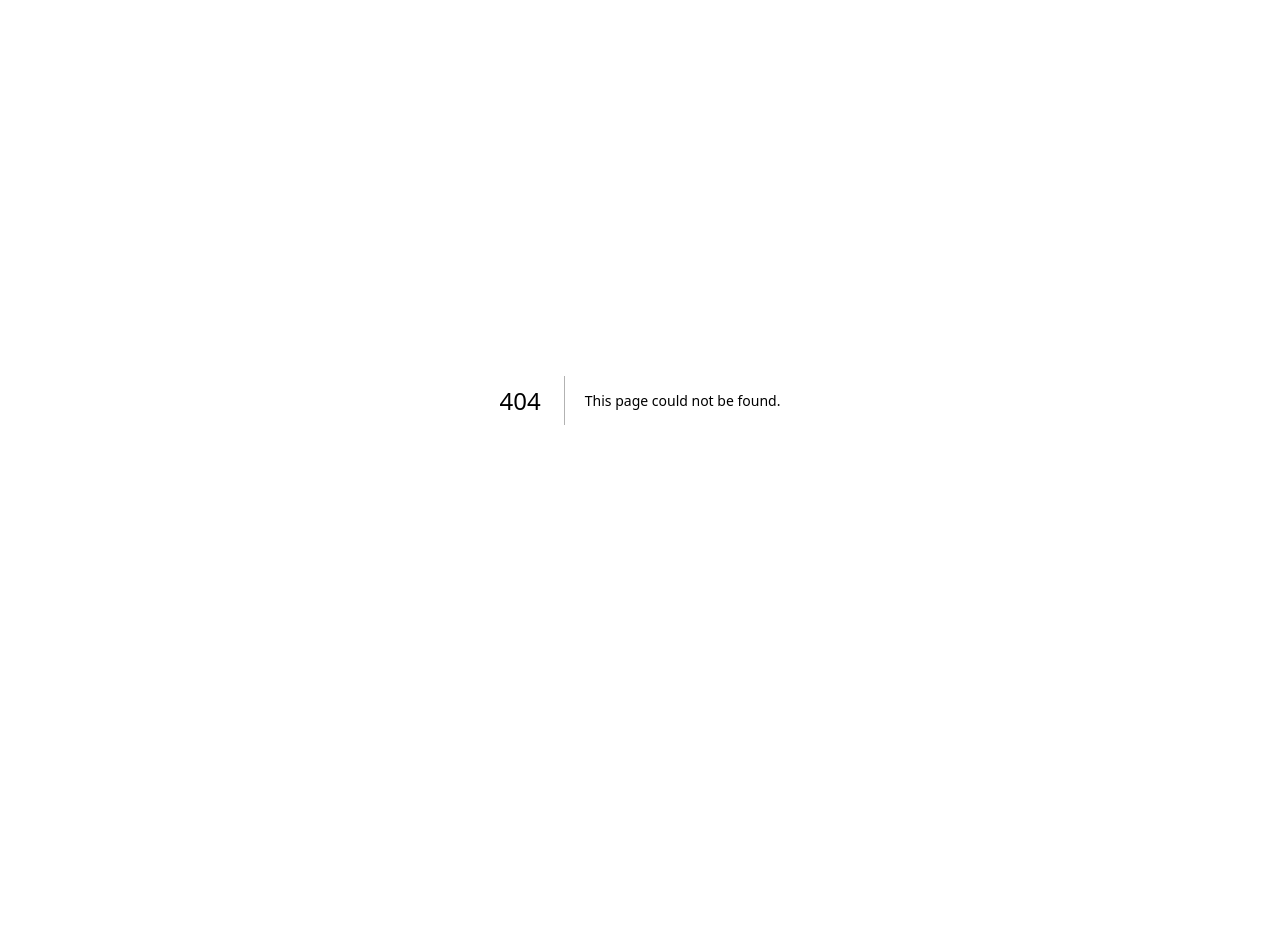
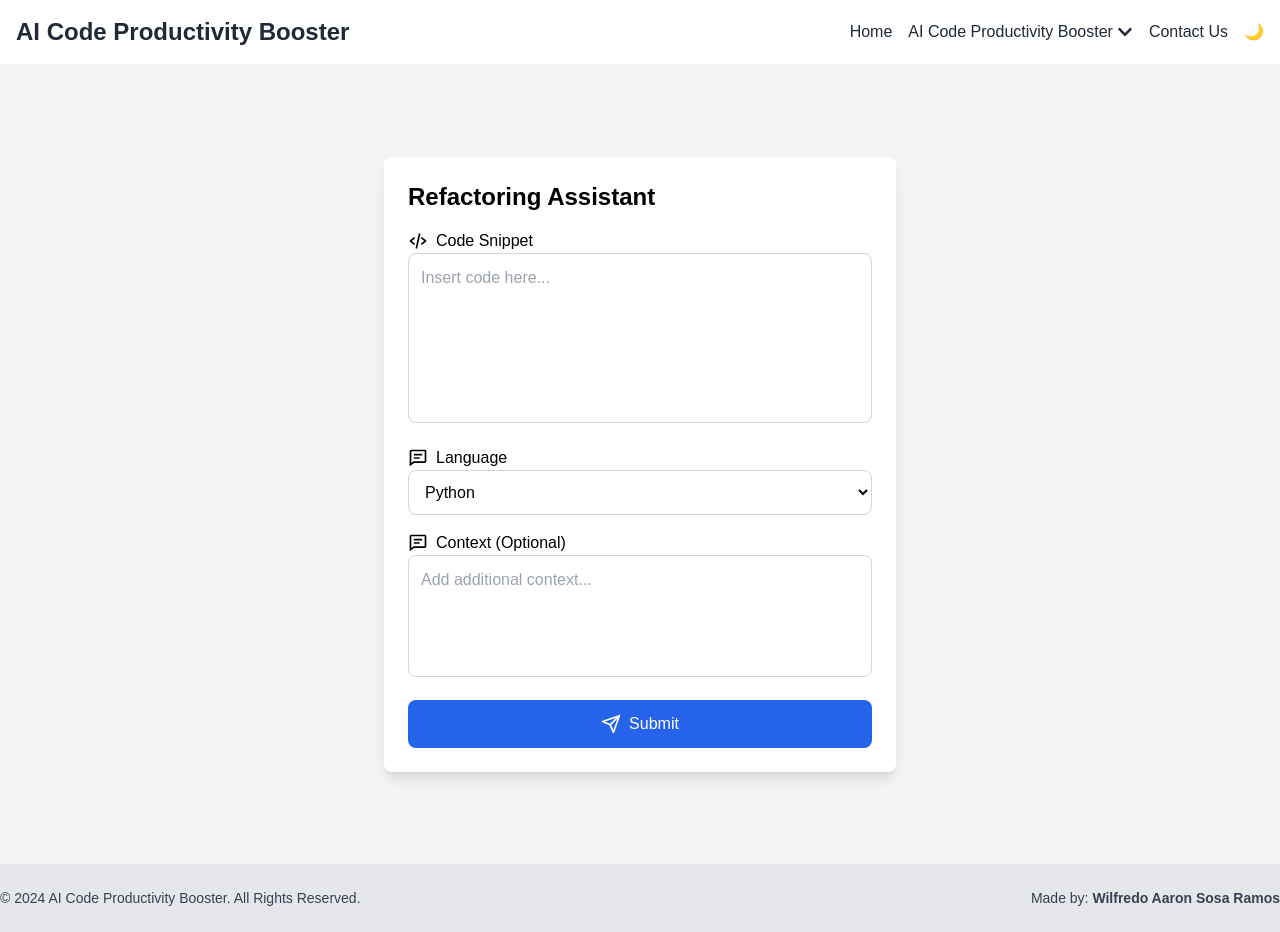
Before and after one commit to AaronSosaRamos/ai-code-productivity-booster-frontend, a Next.js app: page /refactoring-assistant in a window 1280 px wide. Before the commit this address had no page. Before the commit the page ends 800 px from the top, so only its background shows below. Built offline with nearby package versions, Linux system fonts and the light colour scheme.

Commit message:
new refactoring assistant form imp.

```diff
--- /dev/null
+++ b/app/refactoring-assistant/page.tsx
@@ -0,0 +1,11 @@
+"use client"
+
+import Layout from "@/components/Layout";
+import RefactoringForm from "@/components/RefactoringForm";
+export default function RefactoringAssistant() {
+  return (
+    <Layout>
+      <RefactoringForm />
+    </Layout>
+  );
+}
--- /dev/null
+++ b/components/RefactoringForm.tsx
@@ -0,0 +1,96 @@
+import { useForm } from "react-hook-form";
+import { zodResolver } from "@hookform/resolvers/zod";
+import { refactorSchema, RefactorFormValues } from "../schemas/RefactorSchema";
+import { motion } from "framer-motion";
+import { ToastContainer, toast } from "react-toastify";
+import { FiSend, FiLoader } from "react-icons/fi";
+import { BiCodeAlt, BiCommentDetail } from "react-icons/bi";
+import "react-toastify/dist/ReactToastify.css";
+
+export default function RefactoringForm() {
+  const { register, handleSubmit, formState: { errors, isSubmitting } } = useForm<RefactorFormValues>({
+    resolver: zodResolver(refactorSchema),
+  });
+
+  const onSubmit = (data: RefactorFormValues) => {
+    toast.success("Code submitted for refactoring");
+    console.log(data);
+  };
+
+  return (
+    <motion.div
+      initial={{ opacity: 0, y: -10 }}
+      animate={{ opacity: 1, y: 0 }}
+      transition={{ duration: 0.5 }}
+      className="flex items-center justify-center min-h-screen bg-gray-100 dark:bg-gray-900 transition-colors"
+    >
+      <motion.div
+        className="w-full max-w-lg bg-white dark:bg-gray-800 p-6 rounded-lg shadow-lg transition-all"
+        whileHover={{ scale: 1.02 }}
+      >
+        <h2 className="text-2xl font-bold mb-4 text-black dark:text-white">Refactoring Assistant</h2>
+
+        <form onSubmit={handleSubmit(onSubmit)} className="space-y-4">
+          <div>
+            <label className="flex items-center gap-2 text-black dark:text-white">
+              <BiCodeAlt className="text-xl" /> Code Snippet
+            </label>
+            <textarea
+              {...register("code_snippet")}
+              className="w-full p-3 border border-gray-300 dark:border-gray-600 rounded-lg resize-none focus:ring focus:ring-blue-500 dark:focus:ring-blue-400 transition text-black dark:text-white bg-white dark:bg-gray-700"
+              rows={6}
+              placeholder="Insert code here..."
+            ></textarea>
+            {errors.code_snippet && <p className="text-red-500 text-sm mt-1">{errors.code_snippet.message}</p>}
+          </div>
+
+          <div>
+            <label className="flex items-center gap-2 text-black dark:text-white">
+              <BiCommentDetail className="text-xl" /> Language
+            </label>
+            <select
+              {...register("language")}
+              className="w-full p-3 border border-gray-300 dark:border-gray-600 rounded-lg focus:ring focus:ring-blue-500 dark:focus:ring-blue-400 transition text-black dark:text-white bg-white dark:bg-gray-700"
+              defaultValue="python"
+            >
+              <option value="python">Python</option>
+              <option value="javascript">JavaScript</option>
+              <option value="typescript">TypeScript</option>
+              <option value="java">Java</option>
+            </select>
+          </div>
+
+          <div>
+            <label className="flex items-center gap-2 text-black dark:text-white">
+              <BiCommentDetail className="text-xl" /> Context (Optional)
+            </label>
+            <textarea
+              {...register("context")}
+              className="w-full p-3 border border-gray-300 dark:border-gray-600 rounded-lg resize-none focus:ring focus:ring-blue-500 dark:focus:ring-blue-400 transition text-black dark:text-white bg-white dark:bg-gray-700"
+              rows={4}
+              placeholder="Add additional context..."
+            ></textarea>
+            {errors.context && <p className="text-red-500 text-sm mt-1">{errors.context.message}</p>}
+          </div>
+
+          <motion.button
+            type="submit"
+            disabled={isSubmitting}
+            className="w-full p-3 bg-blue-600 text-white rounded-lg hover:bg-blue-700 dark:bg-blue-500 dark:hover:bg-blue-600 transition-all flex items-center justify-center gap-2"
+            whileHover={{ scale: 1.05 }}
+            whileTap={{ scale: 0.95 }}
+          >
+            {isSubmitting ? (
+              <FiLoader className="animate-spin mr-2 text-xl" />
+            ) : (
+              <FiSend className="text-xl" />
+            )}
+            {isSubmitting ? "Processing..." : "Submit"}
+          </motion.button>
+        </form>
+
+        <ToastContainer position="top-right" autoClose={3000} hideProgressBar />
+      </motion.div>
+    </motion.div>
+  );
+}
--- /dev/null
+++ b/schemas/RefactorSchema.ts
@@ -0,0 +1,9 @@
+import { z } from "zod";
+
+export const refactorSchema = z.object({
+  code_snippet: z.string().min(10, "El código debe tener al menos 10 caracteres"),
+  language: z.string(),
+  context: z.string().optional(),
+});
+
+export type RefactorFormValues = z.infer<typeof refactorSchema>;
```
Also changed, not shown: package.json (+6 -2 lines), 1 other file (tests, documents, lock files or other folders).
